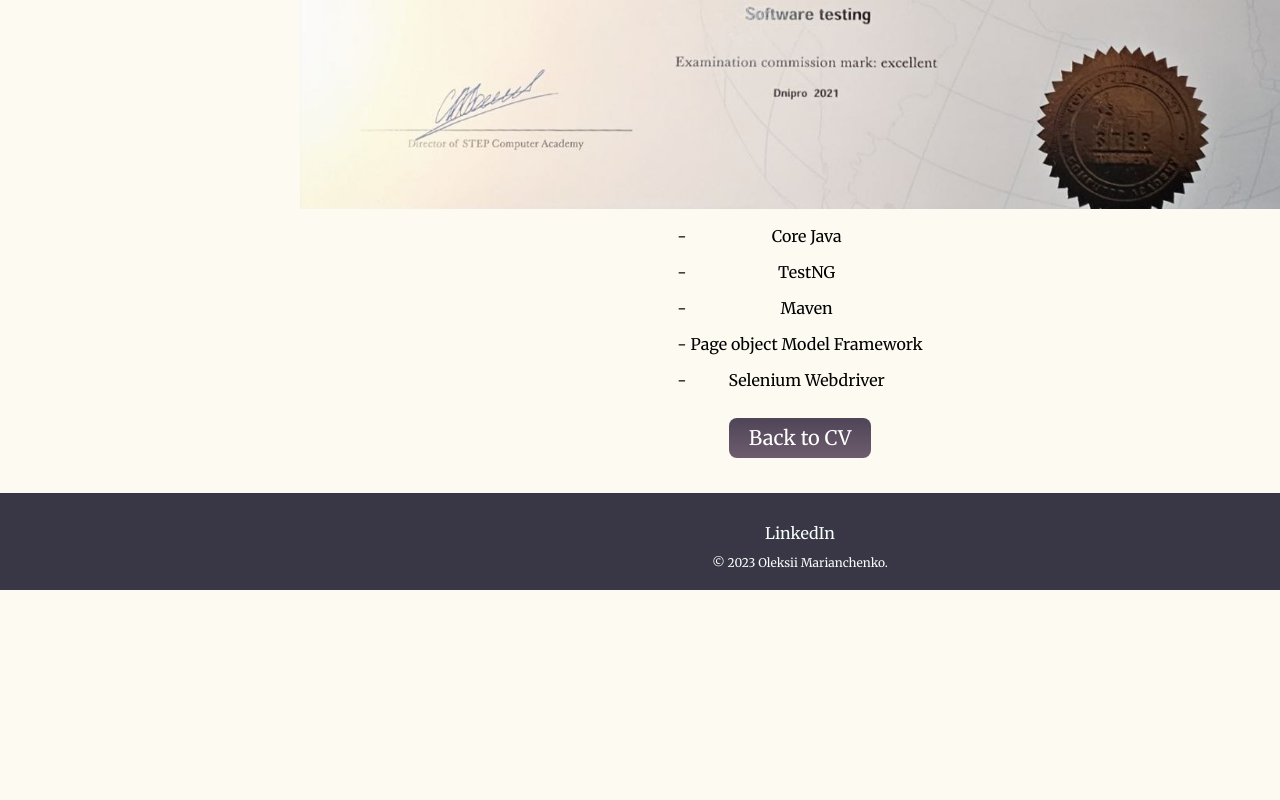
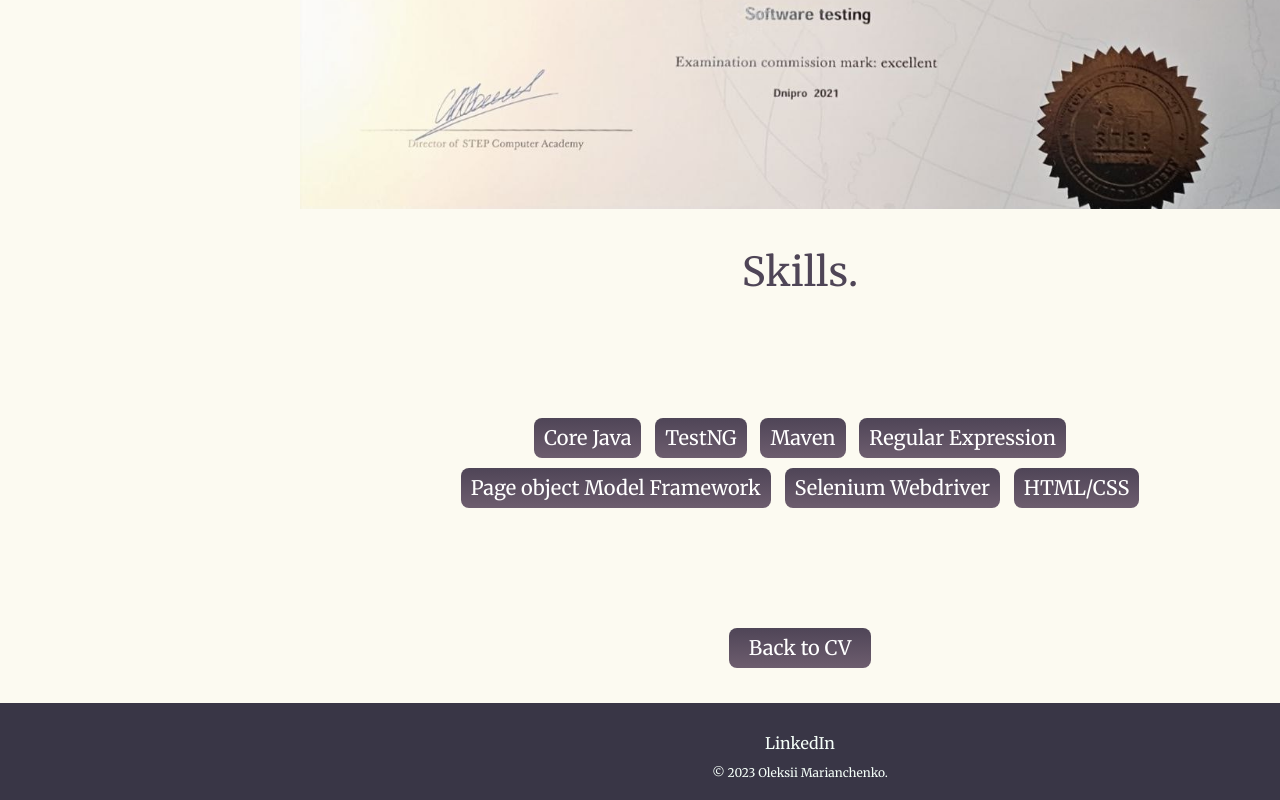
Before and after one commit to AlexWork93/100_days_Python_Course, a plain HTML site: page diploma.html in a window 1280 px wide. Shown: the part 977-1777 px from the top of the page. Before the commit the page ends 1567 px from the top, so only its background shows below. Drawn offline with Linux system fonts and the light colour scheme.

Commit message:
update skills block on diploma page

```diff
--- a/diploma.html
+++ b/diploma.html
@@ -47,48 +47,23 @@
 />
 <div class="skills-box">
 
-    <div class="skills-item">
-        <table>
-            <thead>
-            <tr>
-                <th></th>
-                <th></th>
-            </tr>
-            </thead>
-            <tbody>
-            <tr>
-                <td> -</td>
-                <td>
-                    Core Java
-                </td>
-            </tr>
-            <tr>
-                <td> -</td>
-                <td>
-                    TestNG
-                </td>
-            </tr>
-            <tr>
-                <td> -</td>
-                <td>
-                    Maven
-                </td>
-            </tr>
-            <tr>
-                <td> -</td>
-                <td>
-                    Page object Model Framework
-                </td>
-            </tr>
-            <tr>
-                <td> -</td>
-                <td>
-                    Selenium Webdriver
-                </td>
-            </tr>
-            </tbody>
-        </table>
-    </div>
+<h2 class="h2-middle">Skills.</h2>
+        <div class="skill-row">
+            <div class="skills-box">
+                <div class="skills-item">
+                    <p><strong></strong></p>
+                    <div class="skills">
+                        <div class="skill">Core Java</div>
+                        <div class="skill">TestNG</div>
+                        <div class="skill">Maven</div>
+                        <div class="skill">Regular Expression</div>
+                        <div class="skill">Page object Model Framework</div>
+                        <div class="skill">Selenium Webdriver</div>
+                        <div class="skill">HTML/CSS</div>
+                    </div>
+                </div>
+            </div>
+        </div>
 </div>
 <a class="btn" href="index.html">Back to CV</a>
 </div>
```
